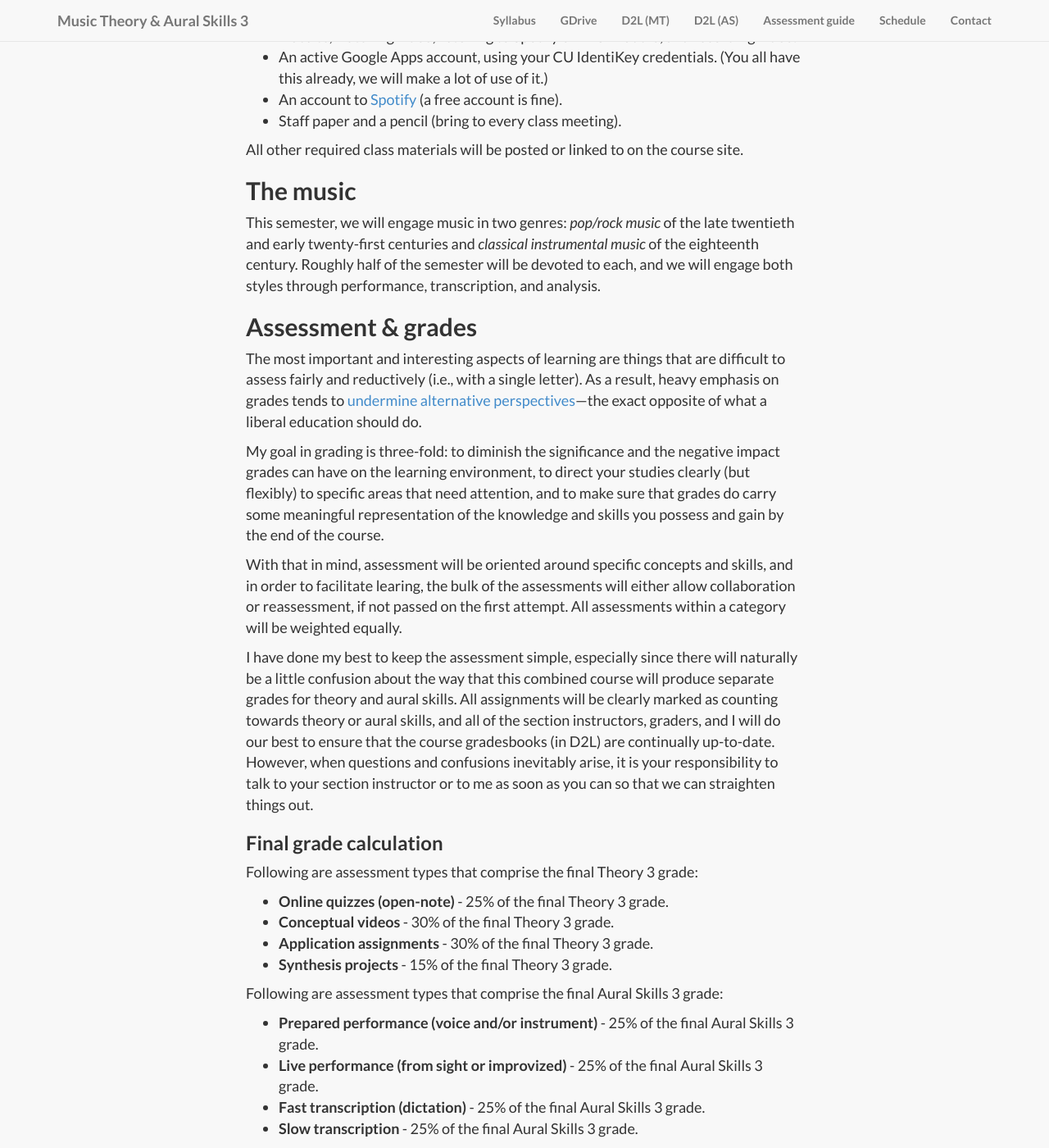
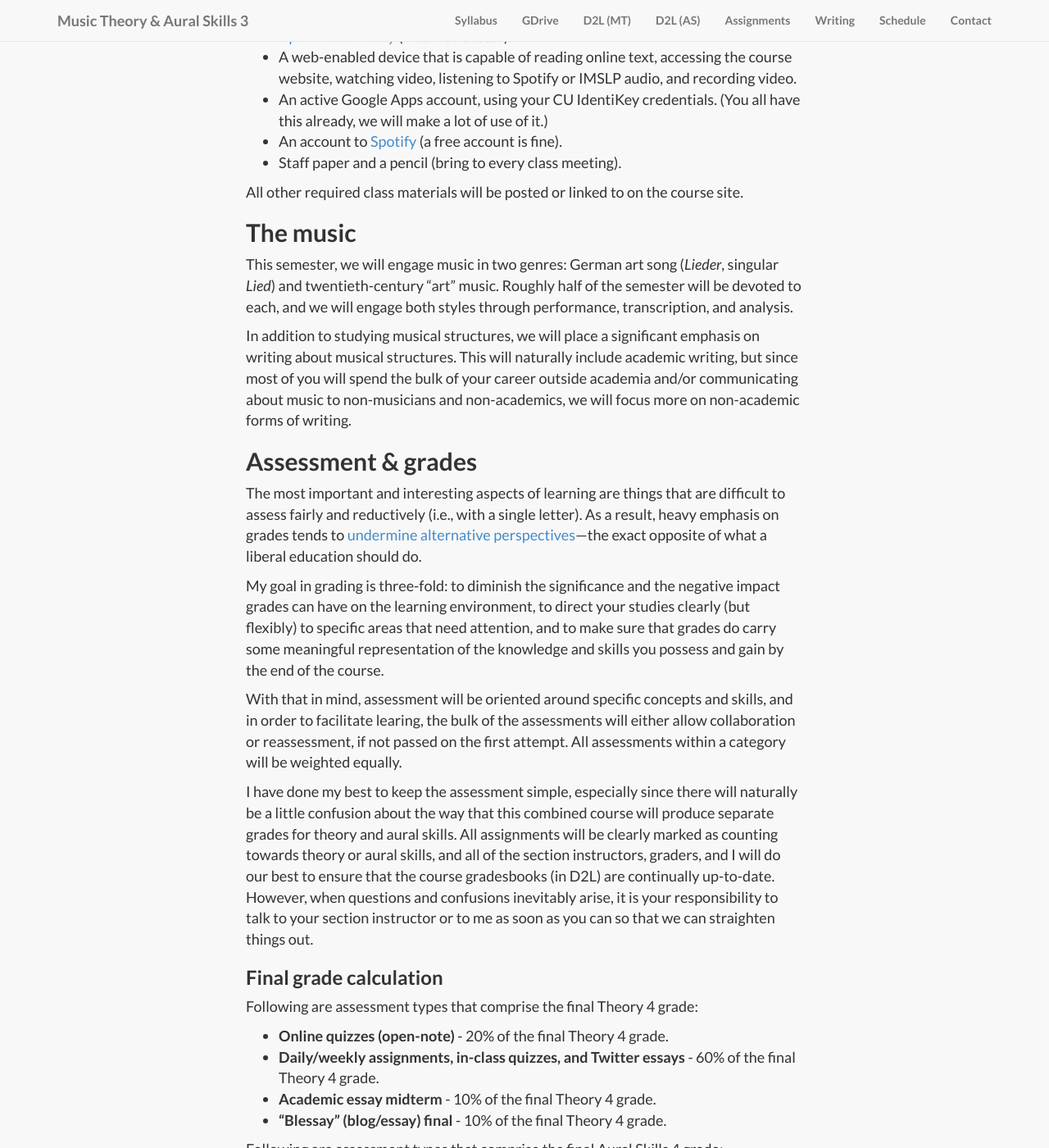
Before and after one commit to kshaffer/theory4, a Jekyll site: the page built from syllabus.md, in a window 1280 px wide and 1400 px high, scrolled down 2079 px. Shown: the whole window at 82% size. Built offline with Jekyll 4.4.1, drawn with Linux system fonts in a browser that asks for light colours; nearby versions of some CDN libraries; library files that are not in the unit come from our copies; some of the changed text lies outside the part shown.

Commit message:
syllabus

```diff
--- a/_includes/header.html
+++ b/_includes/header.html
@@ -27,7 +27,10 @@
                     <a href="https://learn.colorado.edu/d2l/home/158814">D2L (AS)</a>
                 </li>
                 <li>
-                    <a href="/assessments/">Assessment guide</a>
+                    <a href="/assessments/">Assignments</a>
+                </li>
+                <li>
+                    <a href="/writing/">Writing</a>
                 </li>
                 <li>
                     <a href="/schedule/">Schedule</a>
--- a/syllabus.md
+++ b/syllabus.md
@@ -23,14 +23,16 @@ See the [Getting started](/introductions/) page for important information about
 
 ## General course information
 
-Course title: Music Theory and Aural Skills 3
-Course number: MUSI 2101 & 2121
-Term: Fall 2015
-Instructor: [Kris Shaffer, Ph.D.](http://kris.shaffermusic.com)
+Course title: Music Theory and Aural Skills 4
+Course number: MUSI 2111 & 2131
+Term: Spring 2016
+Coordinator: [Kris Shaffer, Ph.D.](http://kris.shaffermusic.com)
 Physical office: MUS N138
-Email: kris.shaffer@colorado.edu
-Twitter: @krisshaffer
-Course website: [theory3.shaffermusic.com](http://theory3.shaffermusic.com/)
+Email: [kris.shaffer@colorado.edu](mailto:kris.shaffer@colorado.edu)
+Twitter: [@krisshaffer](https://twitter.com/krisshaffer)
+Instructor: [Mark Arnett](mailto:mark.arnett@colorado.edu)
+Instructor: [Elena Specht](mailto:elena.specht@colorado.edu)
+Course website: [theory3.shaffermusic.com](http://theory4.shaffermusic.com/)
 LMS/Gradebook:  D2L
 
 
@@ -46,7 +48,9 @@ All other required class materials will be posted or linked to on the course sit
 
 ## The music
 
-This semester, we will engage music in two genres: *pop/rock music* of the late twentieth and early twenty-first centuries and *classical instrumental music* of the eighteenth century. Roughly half of the semester will be devoted to each, and we will engage both styles through performance, transcription, and analysis.
+This semester, we will engage music in two genres: German art song (*Lieder*, singular *Lied*) and twentieth-century "art" music. Roughly half of the semester will be devoted to each, and we will engage both styles through performance, transcription, and analysis.
+
+In addition to studying musical structures, we will place a significant emphasis on writing about musical structures. This will naturally include academic writing, but since most of you will spend the bulk of your career outside academia and/or communicating about music to non-musicians and non-academics, we will focus more on non-academic forms of writing.
 
 
 ## Assessment & grades
@@ -61,19 +65,18 @@ I have done my best to keep the assessment simple, especially since there will n
 
 ### Final grade calculation
 
-Following are assessment types that comprise the final Theory 3 grade:
+Following are assessment types that comprise the final Theory 4 grade:
 
-- **Online quizzes (open-note)** - 25% of the final Theory 3 grade.
-- **Conceptual videos** - 30% of the final Theory 3 grade.
-- **Application assignments** - 30% of the final Theory 3 grade.
-- **Synthesis projects** - 15% of the final Theory 3 grade.
+- **Online quizzes (open-note)** - 20% of the final Theory 4 grade.
+- **Daily/weekly assignments, in-class quizzes, and Twitter essays** - 60% of the final Theory 4 grade.
+- **Academic essay midterm** - 10% of the final Theory 4 grade.
+- **"Blessay" (blog/essay) final** - 10% of the final Theory 4 grade.
 
-Following are assessment types that comprise the final Aural Skills 3 grade:
+Following are assessment types that comprise the final Aural Skills 4 grade:
 
-- **Prepared performance (voice and/or instrument)** - 25% of the final Aural Skills 3 grade.
-- **Live performance (from sight or improvized)** - 25% of the final Aural Skills 3 grade.
-- **Fast transcription (dictation)** - 25% of the final Aural Skills 3 grade.
-- **Slow transcription** - 25% of the final Aural Skills 3 grade.
+- **Prepared performance (voice and/or instrument)** - 30% of the final Aural Skills 4 grade.
+- **Live performance (from sight or improvized)** - 20% of the final Aural Skills 4 grade.
+- **Transcription** - 50% of the final Aural Skills 4 grade.
 
 For further details about assessment and grades, as well as example assignments, please see the [Assessment guide](/assessments/).
 
```
Also changed, not shown: other parts of syllabus.md (+1 -1 lines), writing.md (renamed from assessments.md, +2 -2 lines).
